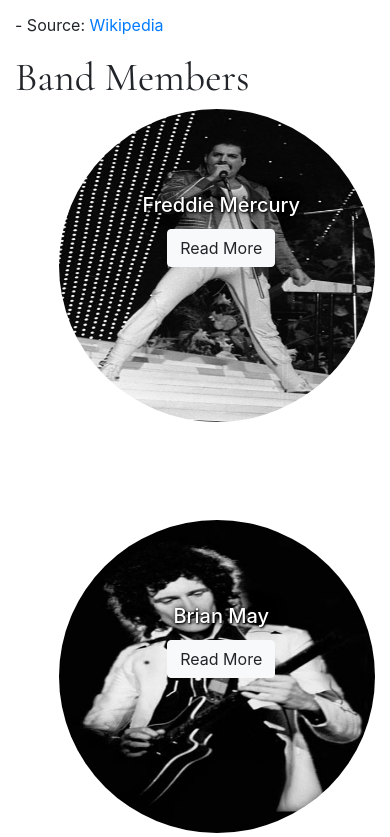
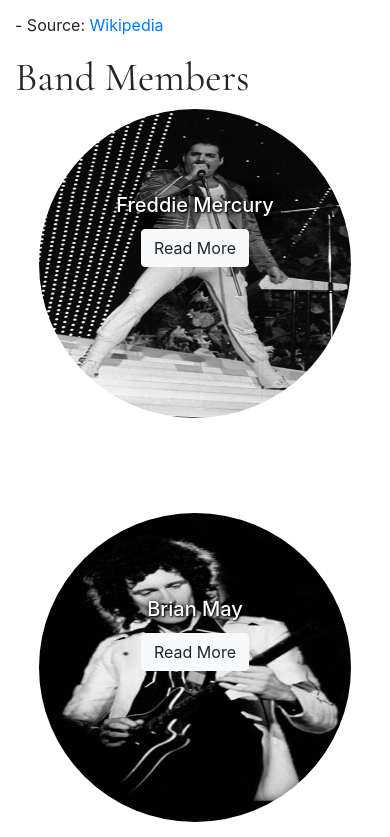
Before and after one commit to peytonkyoung/peyton-final, a website: page src/njk/index.njk in a window 390 px wide. Shown: the part 1675-2512 px from the top of the page. Drawn offline with nearby package versions, Linux system fonts and the light colour scheme; files that its build step writes are made by us from their sources; files whose address does not match are found by name.

Commit message:
images fixed

```diff
--- a/src/njk/index.njk
+++ b/src/njk/index.njk
@@ -27,7 +27,7 @@
 
               {% for member in data.members %}
                 <div class="card col-xs-10 col-sm-6 col-md-10 offset-md-0 col-lg-6 offset-lg-0">
-                  <img class="card-img-top rounded-circle" src="../img/members/{{ member.imagebw }}" alt="{{member.slug}}">
+                  <img class="card-img-top rounded-circle" src="img/members/{{ member.imagebw }}" alt="{{member.slug}}">
                   <div class="card-img-overlay text-center">
                     <h5 class="card-title">{{member.name}}</h5>
                     <a href="{{ member.url }}" class="btn btn-light">Read More</a>
@@ -45,17 +45,21 @@
 
     <div class="col-sm-12 col-md-10 offset-md-1">
       <h1>Discography</h1>
+      <div class="row">
         <ul class="list-unstyled">
           {% for disc in data.discography%}
+            <div class="col-xs-12 col-md-6 col-lg-3">
               <li class="media">
-            <img class="disc-art mr-3 mb-3" src="../img/discs/{{ disc.image }}" alt="{{disc.title}}">
+                <img class="disc-art mr-3 mb-3" src="img/discs/{{ disc.image }}" alt="{{disc.title}}">
                 <div class="media-body">
                   <h5 class="mt-0 mb-1">{{disc.title}}</h5>
                   <p>{{ disc.year }}</p>
                 </div>
               </li>
+            </div>
           {% endfor %}
         </ul>
+      </div>
     </div>
 
   </div>
--- a/src/scss/_overview.scss
+++ b/src/scss/_overview.scss
@@ -20,16 +20,19 @@
 @media (max-width: 575.98px) {
   .card {
     width: 85%;
-    margin-bottom: -6.5rem;
-    padding-left: 15%;
+    margin-bottom: -15rem;
+    padding-left: 10%;
+    padding-right: 10%;
   }
   .card-title {
-    padding-top: 8rem;
+    padding-top: 20rem;
     padding-left: 15%;
+    padding-right: 15%;
   }
   .btn {
     text-align: center;
     margin-left: 15%;
+    margin-right: 15%;
   }
 }
 
@@ -60,7 +63,7 @@
 
 @media (min-width: 992px) {
   .card {
-    margin-bottom: -6rem;
+    margin-bottom: -4rem;
   }
   .card-title {
     padding-top: 6rem;
```
Also changed, not shown: docs/css/main.css, docs/index.html. Lines whose indentation alone changed are shown as unchanged.
